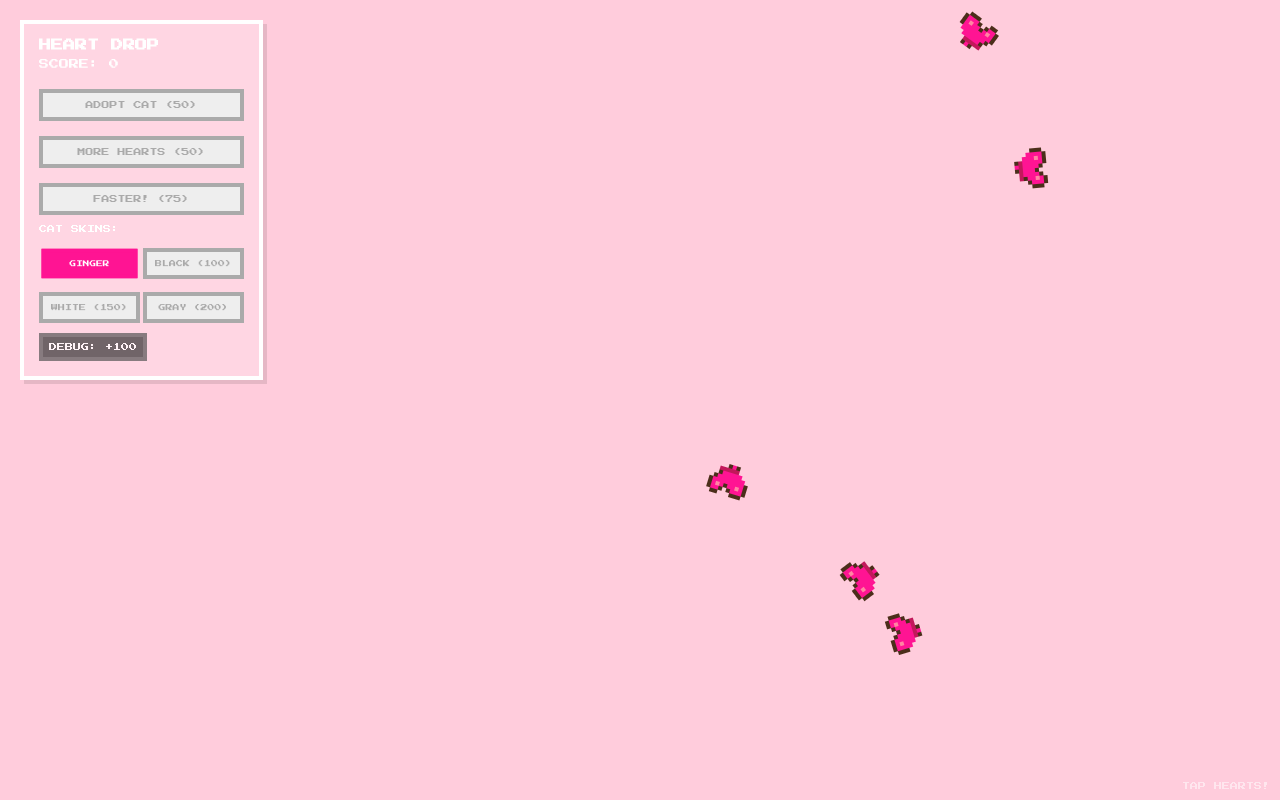
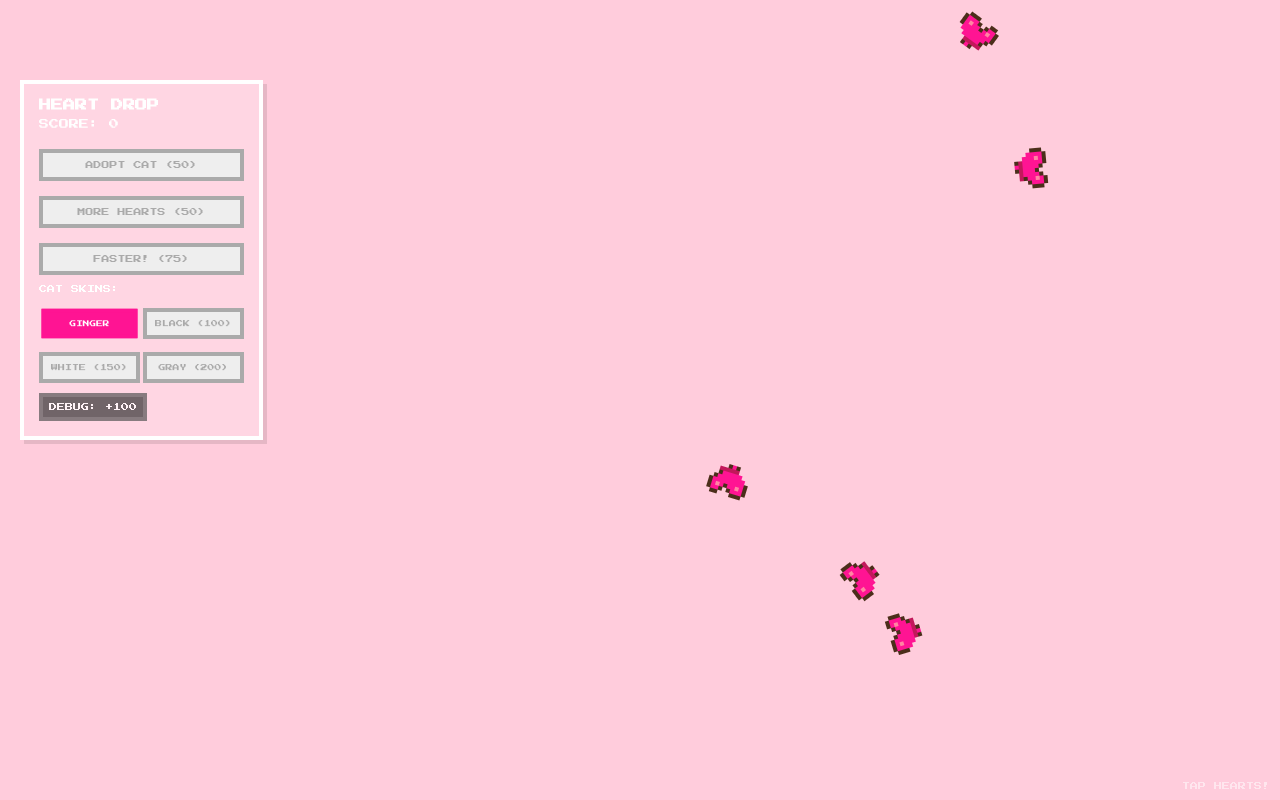
Before and after one commit to t1us32/love, a React (Vite) app: page / in a window 1280 px wide. Built offline with nearby package versions, Linux system fonts and the light colour scheme.

Commit message:
UI: move panel lower, Logic: increase cat catch range

```diff
--- a/src/App.jsx
+++ b/src/App.jsx
@@ -180,8 +180,8 @@ function App() {
           }
         });
 
-        // Catch logic - adjusted to catch in front of the cat (0.88)
-        if (elapsed > target.speed * 0.88) {
+        // Catch logic - adjusted to catch higher (0.80)
+        if (elapsed > target.speed * 0.80) {
           if (Math.random() > 0.4) {
             setScore(s => s + 1);
             // addPhrase("CAT CATCH!", (target.x / 100) * (window.innerWidth - 60), window.innerHeight - 100);
--- a/src/index.css
+++ b/src/index.css
@@ -50,7 +50,8 @@ body {
 
 .ui-panel {
   position: absolute;
-  top: calc(20px + env(safe-area-inset-top));
+  top: calc(80px + env(safe-area-inset-top));
+  /* Moved lower to avoid overlap */
   /* Respect notch/status bar */
   left: 20px;
   background: rgba(255, 255, 255, 0.2);
```
